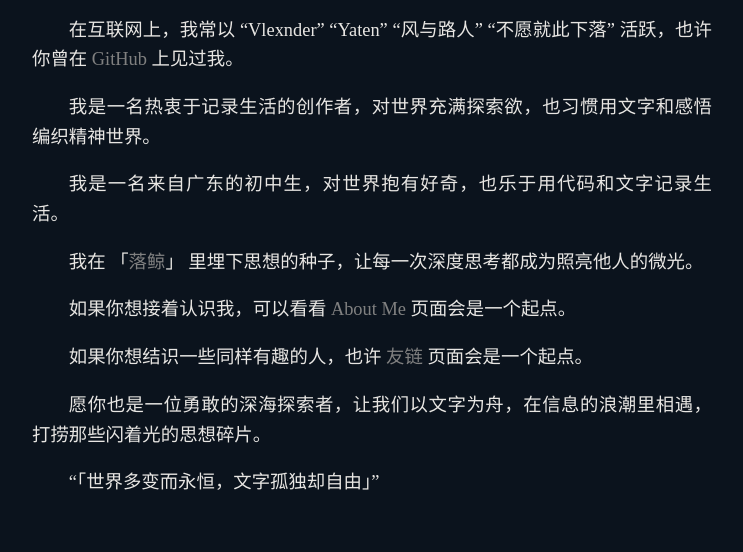
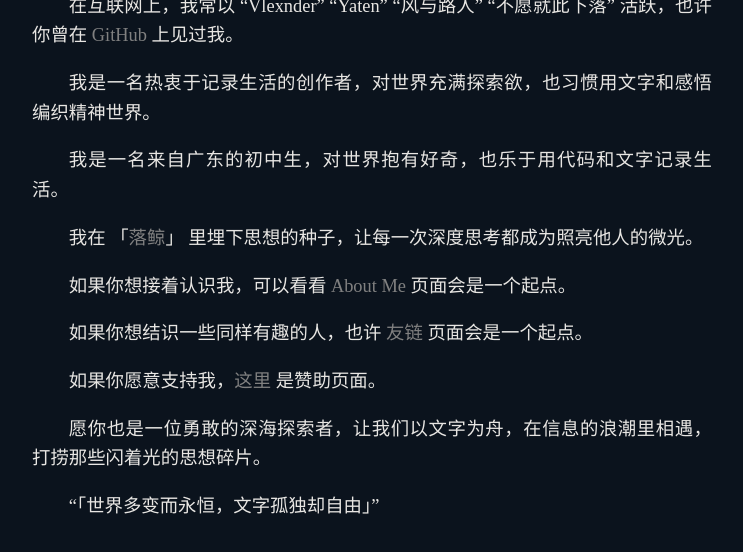
Before and after one commit to Yaten-Z/home.yaten.ddns-ip.net, a plain HTML site: page index.html in a window 1280 px wide. Shown: the part 244-796 px from the top of the page, without its empty margins (268-1011 px from the left). Drawn offline with Linux system fonts and the light colour scheme; a small style sheet from the web is missing.

Commit message:
Update index.html

```diff
--- a/index.html
+++ b/index.html
@@ -81,6 +81,7 @@
         <p>我在 「<a href="https://blog.yaten.ddns-ip.net">落鲸</a>」 里埋下思想的种子，让每一次深度思考都成为照亮他人的微光。</p>
         <p>如果你想接着认识我，可以看看 <a href="https://home.yaten.ddns-ip.net/about.html">About Me</a> 页面会是一个起点。</p>
         <p>如果你想结识一些同样有趣的人，也许 <a href="https://blog.yaten.ddns-ip.net/link">友链</a> 页面会是一个起点。</p>
+        <p>如果你愿意支持我，<a href="https://home.yaten.ddns-ip.net/pay.html">这里</a> 是赞助页面。</p>
         <p>愿你也是一位勇敢的深海探索者，让我们以文字为舟，在信息的浪潮里相遇，打捞那些闪着光的思想碎片。</p>
         <p class="highlight">“「世界多变而永恒，文字孤独却自由」”</p>
     </div>
```
